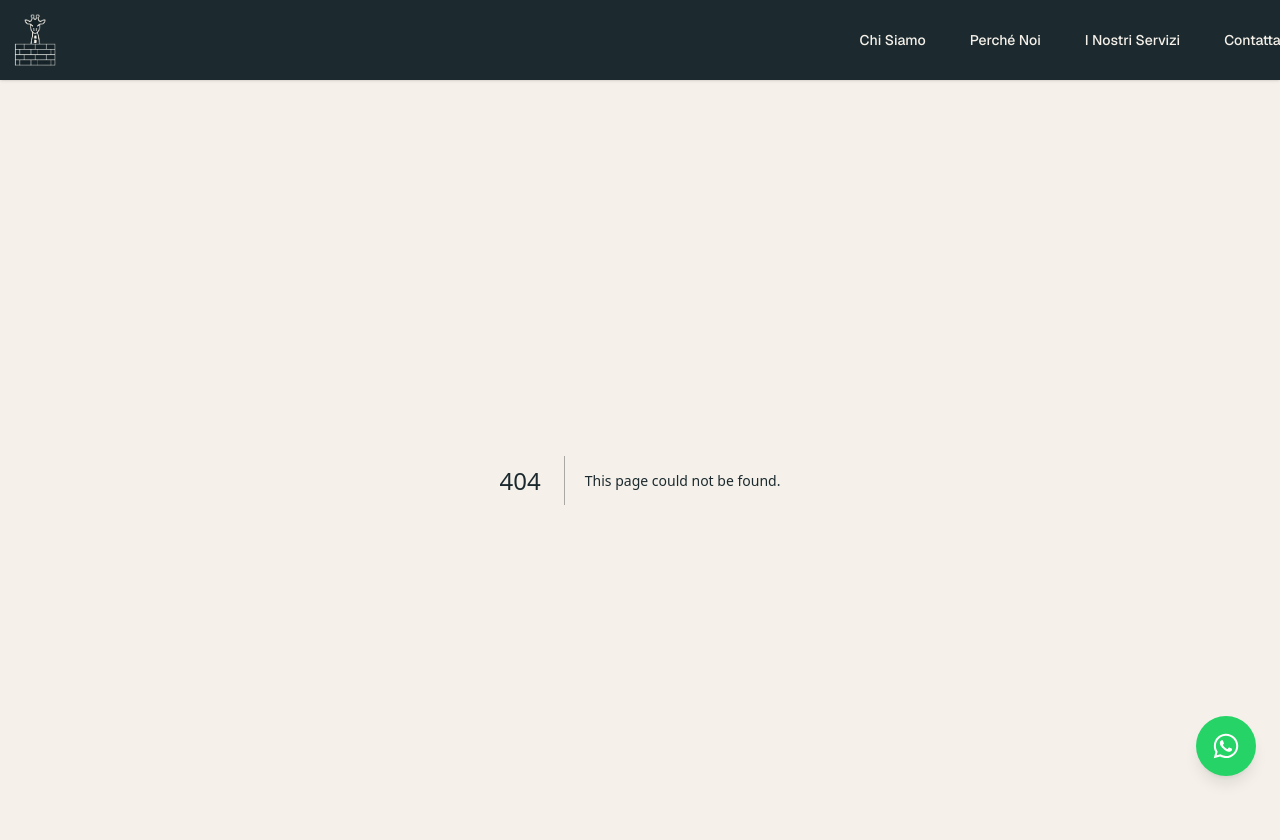
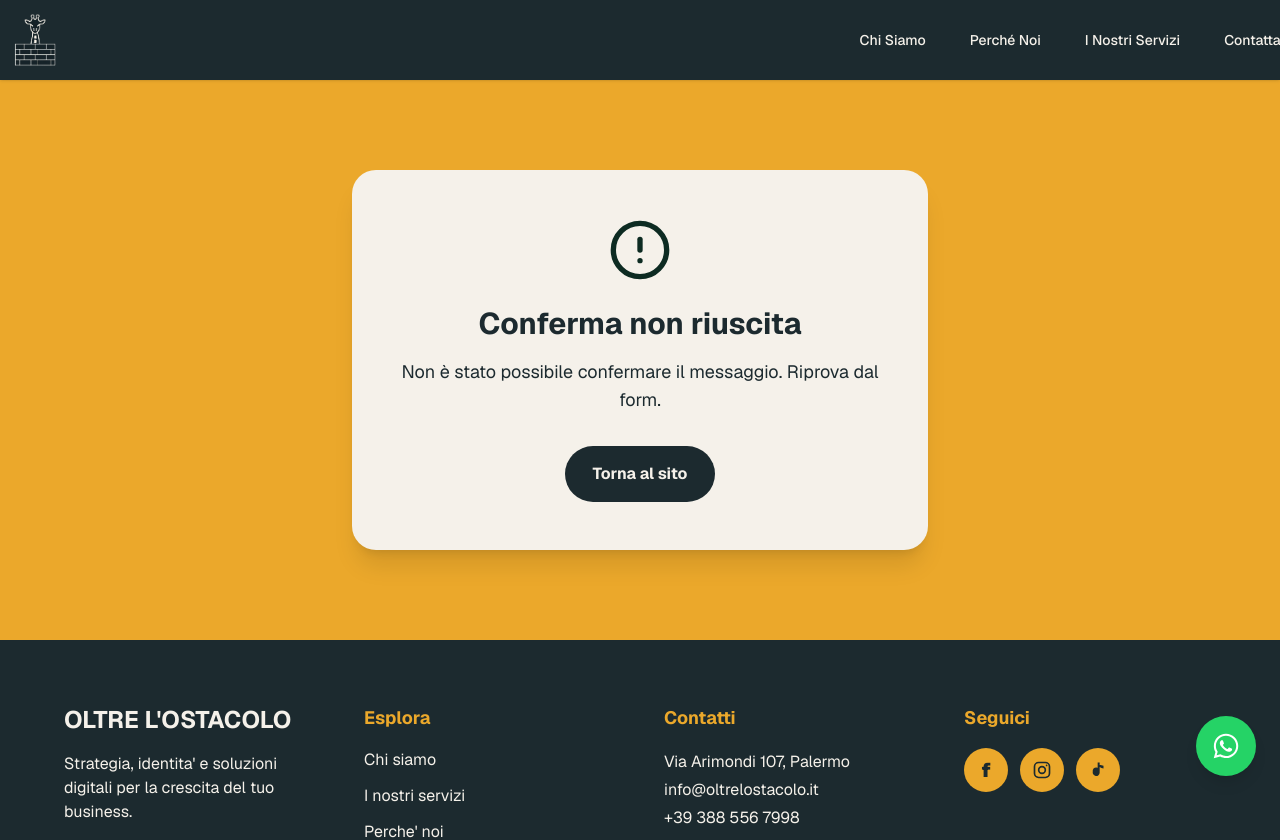
Before and after one commit to Uros0396/olo-frontend, a Next.js app: page /conferma in a window 1280 px wide. Before the commit this address had no page. Shown: the top 840 px of the page. Built offline with nearby package versions, Linux system fonts and the light colour scheme.

Commit message:
Connect contact form to production flow

```diff
--- /dev/null
+++ b/src/app/conferma/page.tsx
@@ -0,0 +1,63 @@
+import Link from "next/link";
+import { CheckCircle2, CircleAlert } from "lucide-react";
+import { THEME_COLORS } from "@/constants/colors";
+
+type ConfirmationPageProps = {
+  searchParams: Promise<{ status?: string | string[] }>;
+};
+
+export default async function ConfirmationPage({
+  searchParams,
+}: ConfirmationPageProps) {
+  const params = await searchParams;
+  const status = Array.isArray(params.status) ? params.status[0] : params.status;
+  const success = status === "success";
+
+  const message = success
+    ? "Il tuo indirizzo email è stato confermato e il messaggio è stato inviato correttamente."
+    : status === "invalid-token"
+      ? "Il link di conferma non è valido, è già stato utilizzato oppure è scaduto."
+      : status === "missing-token"
+        ? "Il link di conferma è incompleto."
+        : "Non è stato possibile confermare il messaggio. Riprova dal form.";
+
+  return (
+    <section
+      className="flex min-h-[70vh] items-center justify-center px-6 py-20"
+      style={{ backgroundColor: THEME_COLORS.secondary }}
+    >
+      <div
+        className="w-full max-w-xl rounded-3xl p-8 text-center shadow-xl md:p-12"
+        style={{ backgroundColor: THEME_COLORS.background }}
+      >
+        {success ? (
+          <CheckCircle2
+            className="mx-auto size-16"
+            style={{ color: THEME_COLORS.dark }}
+            aria-hidden="true"
+          />
+        ) : (
+          <CircleAlert
+            className="mx-auto size-16"
+            style={{ color: THEME_COLORS.primary }}
+            aria-hidden="true"
+          />
+        )}
+        <h1 className="mt-6 text-3xl font-bold">
+          {success ? "Email confermata" : "Conferma non riuscita"}
+        </h1>
+        <p className="mt-4 text-lg leading-7">{message}</p>
+        <Link
+          href="/#contattaci"
+          className="mt-8 inline-block rounded-full px-7 py-4 font-bold"
+          style={{
+            backgroundColor: THEME_COLORS.dark,
+            color: THEME_COLORS.background,
+          }}
+        >
+          Torna al sito
+        </Link>
+      </div>
+    </section>
+  );
+}
--- a/src/components/contact-section/contact-form/ContactForm.tsx
+++ b/src/components/contact-section/contact-form/ContactForm.tsx
@@ -25,6 +25,8 @@ export default function ContactForm({
 }: ContactFormProps) {
   const [isOpen, setIsOpen] = useState(false);
   const [isSubmitted, setIsSubmitted] = useState(false);
+  const [submitMessage, setSubmitMessage] = useState("");
+  const [submitError, setSubmitError] = useState("");
   const {
     register,
     handleSubmit,
@@ -44,13 +46,56 @@ export default function ContactForm({
   function closeForm() {
     setIsOpen(false);
     setIsSubmitted(false);
+    setSubmitMessage("");
+    setSubmitError("");
     reset();
   }
 
   async function onSubmit(values: ContactFormValues) {
-    // Il backend non e' ancora disponibile: qui collegheremo fetch al suo endpoint.
-    void values;
+    setSubmitError("");
+
+    try {
+      const apiBaseUrl =
+        process.env.NEXT_PUBLIC_API_URL ?? "http://localhost:4000";
+
+      const response = await fetch(`${apiBaseUrl}/api/contact`, {
+        method: "POST",
+        headers: {
+          "Content-Type": "application/json",
+        },
+        body: JSON.stringify({
+          name: values.firstName,
+          surname: values.lastName,
+          email: values.email,
+          phone: values.phone || "",
+          message: values.message,
+        }),
+      });
+
+      const data = (await response.json()) as {
+        success?: boolean;
+        message?: string;
+        errors?: Record<string, unknown>;
+        error?: string;
+      };
+
+      if (!response.ok || data.success === false) {
+        setSubmitError(data.message ?? "Impossibile inviare il messaggio.");
+        return;
+      }
+
+      setSubmitMessage(
+        data.message ?? "Controlla la tua email per confermare il messaggio.",
+      );
       setIsSubmitted(true);
+      reset();
+    } catch (error) {
+      setSubmitError(
+        error instanceof Error
+          ? error.message
+          : "Si è verificato un errore durante l'invio.",
+      );
+    }
   }
 
   return (
@@ -101,12 +146,15 @@ export default function ContactForm({
                 <div className="mx-auto max-w-2xl">
                   {isSubmitted ? (
                     <div className="py-12 text-center">
-                <h3 id="contact-form-title" className="text-3xl font-bold">
+                      <h3
+                        id="contact-form-title"
+                        className="text-3xl font-bold"
+                      >
                         Grazie per averci raccontato il tuo ostacolo.
                       </h3>
                       <p className="mt-4 text-lg leading-7">
-                  Il sistema di invio verra&apos; collegato non appena il
-                  backend sara&apos; disponibile.
+                        {submitMessage ||
+                          "Il messaggio è stato inviato correttamente."}
                       </p>
                       <button
                         type="button"
@@ -129,8 +177,8 @@ export default function ContactForm({
                         Parlaci del tuo ostacolo
                       </h3>
                       <p className="mt-3 text-lg leading-7">
-                  Raccontaci di te e del tuo progetto: ti risponderemo appena
-                  possibile.
+                        Raccontaci di te e del tuo progetto: ti risponderemo
+                        appena possibile.
                       </p>
 
                       <div className="mt-8 grid gap-5 md:grid-cols-2">
@@ -184,6 +232,15 @@ export default function ContactForm({
                           />
                         </Field>
                       </div>
+                      {submitError ? (
+                        <p
+                          className="mt-5 text-sm font-semibold"
+                          style={{ color: THEME_COLORS.primary }}
+                        >
+                          {submitError}
+                        </p>
+                      ) : null}
+
                       <button
                         type="submit"
                         disabled={isSubmitting}
--- a/src/components/services-section/ServicesSection.tsx
+++ b/src/components/services-section/ServicesSection.tsx
@@ -18,7 +18,7 @@ export default function ServicesSection() {
   return (
     <section
       id="nostri-servizi"
-      className="scroll-mt-32 px-6 py-12 md:py-24"
+      className="scroll-mt-32 overflow-x-clip px-6 py-12 md:py-24"
       aria-labelledby="nostri-servizi-title"
     >
       <ScrollReveal amount={0.03}>
```
Lines whose indentation alone changed are shown as unchanged.
